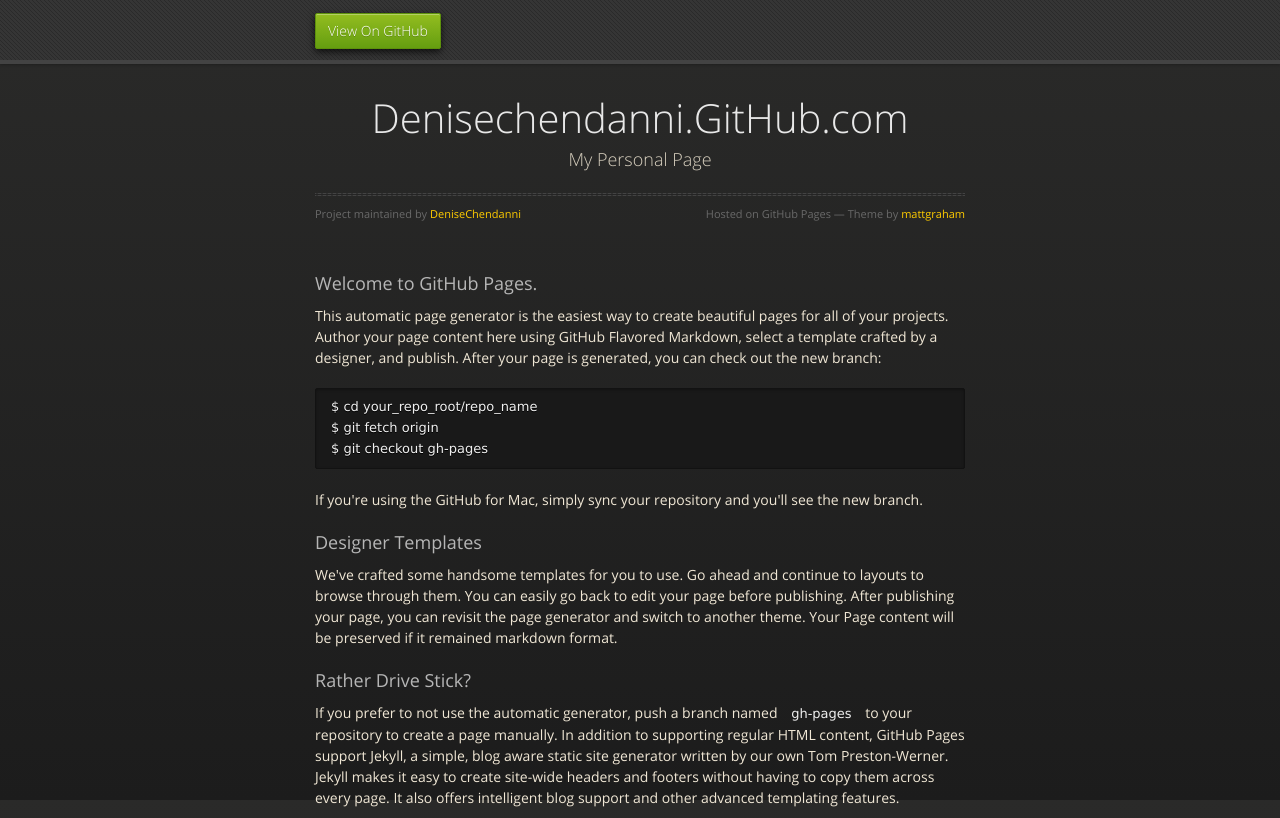
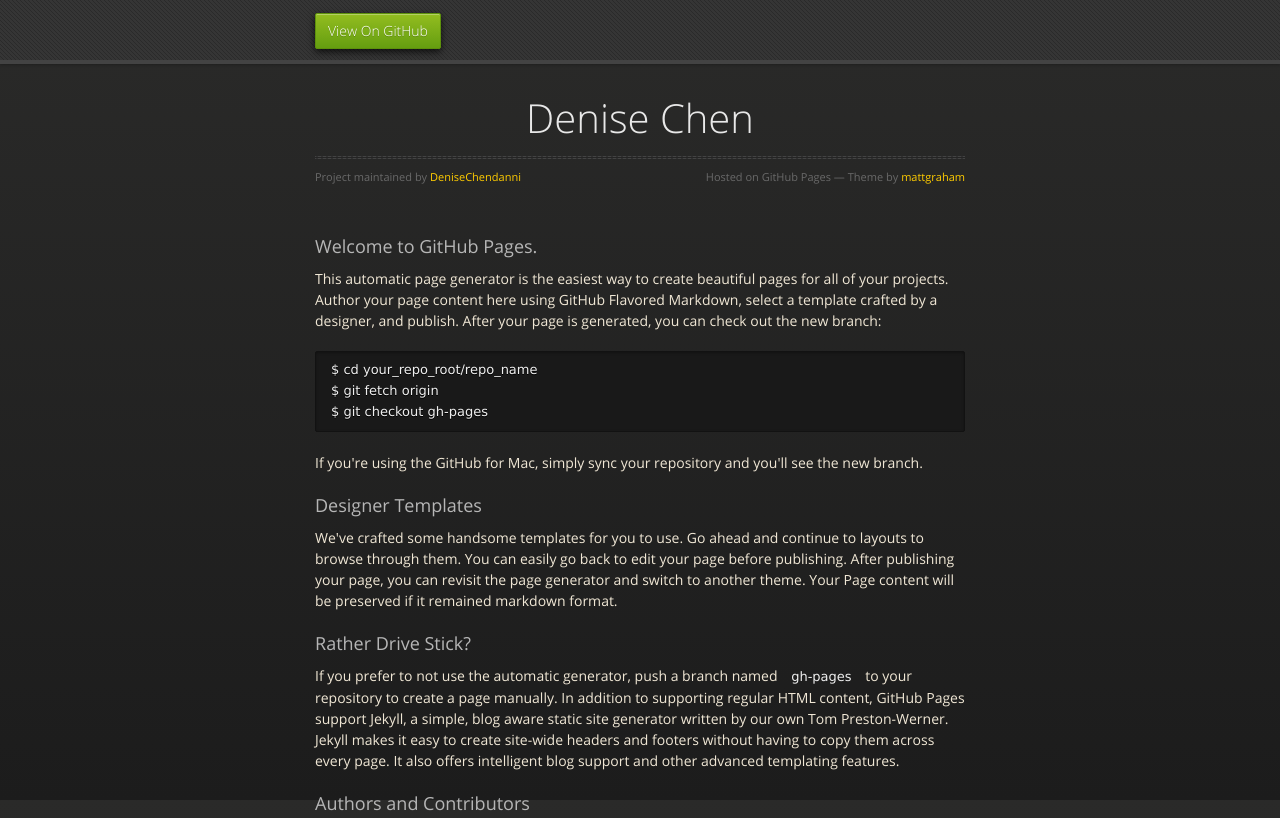
Before and after one commit to DeniseChendanni/denisechendanni.github.com, a plain HTML site: page index.html in a window 1280 px wide. Shown: the top 818 px of the page. Drawn offline with nearby package versions, Linux system fonts and the light colour scheme.

Commit message:
Update index.html

```diff
--- a/index.html
+++ b/index.html
@@ -28,8 +28,8 @@
 
       <section>
         <div id="title">
-          <h1>Denisechendanni.GitHub.com</h1>
-          <p>My Personal Page</p>
+          <h1>Denise Chen</h1>
+          <p></p>
           <hr>
           <span class="credits left">Project maintained by <a href="https://github.com/DeniseChendanni">DeniseChendanni</a></span>
           <span class="credits right">Hosted on GitHub Pages &mdash; Theme by <a href="https://twitter.com/michigangraham">mattgraham</a></span>
```
